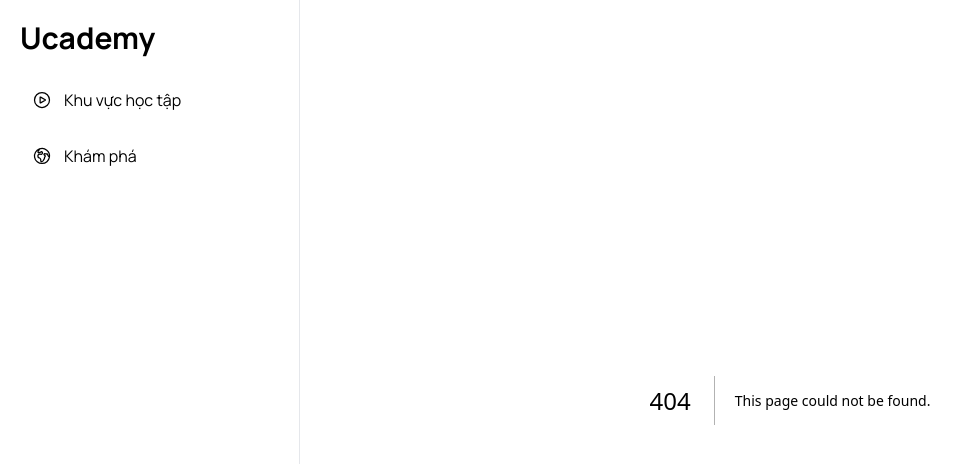
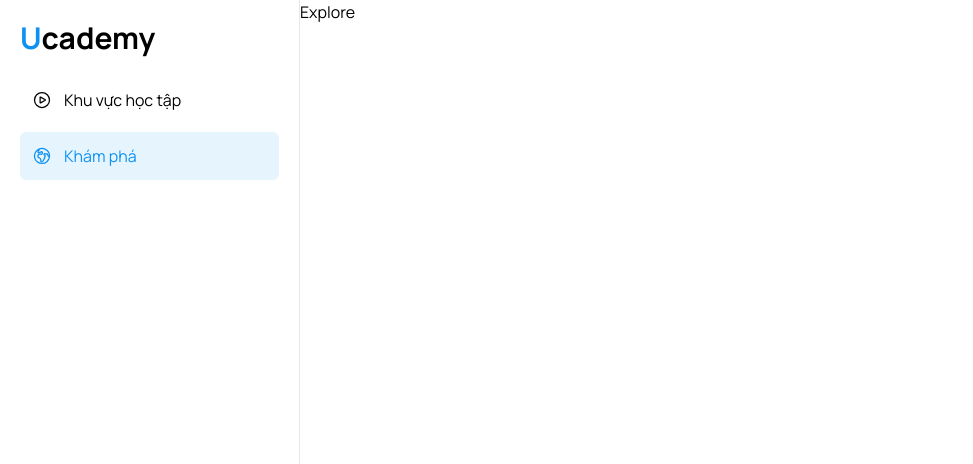
Before and after one commit to PinNguyen9x/Leaning-system, a Next.js app: page /explore in a window 1280 px wide. Before the commit this address had no page. Shown: the top 464 px of the page, without its empty margins (0-973 px from the left). Built offline with nearby package versions, Linux system fonts and the light colour scheme.

Commit message:
Update Config and main layoyt

```diff
--- /dev/null
+++ b/src/app/explore/page.tsx
@@ -0,0 +1,7 @@
+import React from 'react'
+
+const page = () => {
+  return <div>Explore</div>
+}
+
+export default page
--- a/src/app/globals.css
+++ b/src/app/globals.css
@@ -1,6 +1,19 @@
 @tailwind base;
 @tailwind components;
 @tailwind utilities;
+
+@layer components {
+  .svg-animate {
+    stroke-dashoffset: 100;
+    stroke-dasharray: 100;
+    animation: dash 3s linear forwards;
+  }
+  @keyframes dash {
+    to {
+      stroke-dashoffset: 0;
+    }
+  }
+}
 /*
 body {
   font-family: var(--font-manrope);
--- a/src/app/page.tsx
+++ b/src/app/page.tsx
@@ -1,5 +1,3 @@
-import { roboto } from "@/components/fonts";
-
 export default function Home() {
-  return <main>HomePage</main>;
+  return <main>HomePage</main>
 }
--- /dev/null
+++ b/src/components/common/ActiveLink.tsx
@@ -0,0 +1,34 @@
+'use client'
+import Link from 'next/link'
+import { usePathname } from 'next/navigation'
+import React from 'react'
+
+interface ActiveLinkProps {
+  url: string
+  className?: string
+  children?: React.ReactNode
+}
+
+const ActiveLink = ({
+  children,
+  url,
+  className = 'p-3 rounded-md flex items-center gap-3 transition-all',
+}: ActiveLinkProps) => {
+  const pathname = usePathname()
+  const isActive = pathname === url
+
+  return (
+    <Link
+      href={url}
+      className={`${className} ${
+        isActive
+          ? 'text-primary bg-primary bg-opacity-10 svg-animate'
+          : 'hover:text-primary hover:bg-primary hover:bg-opacity-10'
+      }`}
+    >
+      {children}
+    </Link>
+  )
+}
+
+export default ActiveLink
--- /dev/null
+++ b/src/components/icons/index.tsx
@@ -0,0 +1,2 @@
+export { default as IconExplore } from './IconExplore'
+export { default as IconPlay } from './IconPlay'
--- a/src/components/layout/Sidebar.tsx
+++ b/src/components/layout/Sidebar.tsx
@@ -1,45 +1,32 @@
-import { MENU_ITEMS } from "@/constants";
+import { MENU_ITEMS } from '@/constants'
+import { TMenuItem } from '@/types'
+import ActiveLink from '../common/ActiveLink'
 
 const Sidebar = () => {
   return (
     <div className="p-5 border-r border-r-gray-200">
       <a href="/" className="font-bold text-3xl inline-block mb-5">
-        Ucademy
+        <span className="text-primary">U</span>
+        cademy
       </a>
       <ul className="flex flex-col gap-2">
         {MENU_ITEMS.map((item) => (
-          <MenuItem
-            key={item.url}
-            url={item.url}
-            title={item.title}
-            icon={item.icon}
-          />
+          <MenuItem key={item.url} url={item.url} title={item.title} icon={item.icon} />
         ))}
       </ul>
     </div>
-  );
-};
+  )
+}
 
-function MenuItem({
-  url = "/",
-  title = "",
-  icon,
-}: {
-  url: string;
-  title: string;
-  icon?: React.ReactNode;
-}) {
+function MenuItem({ url = '/', title = '', icon }: TMenuItem) {
   return (
     <li>
-      <a
-        href={url}
-        className="p-3 rounded-md flex items-center gap-3 hover:text-primary hover:bg-primary hover:bg-opacity-10 transition-all"
-      >
+      <ActiveLink url={url}>
         {icon}
         {title}
-      </a>
+      </ActiveLink>
     </li>
-  );
+  )
 }
 
-export default Sidebar;
+export default Sidebar
--- a/src/constants/index.tsx
+++ b/src/constants/index.tsx
@@ -1,19 +1,15 @@
-import IconExplore from "@/components/icons/IconExplore";
-import IconPlay from "@/components/icons/IconPlay";
+import { IconExplore, IconPlay } from '@/components/icons'
+import { TMenuItem } from '@/types'
 
-export const MENU_ITEMS: {
-  url: string;
-  title: string;
-  icon: React.ReactNode;
-}[] = [
+export const MENU_ITEMS: TMenuItem[] = [
   {
-    url: "/",
-    title: "Khu vực học tập",
+    url: '/',
+    title: 'Khu vực học tập',
     icon: <IconPlay className="size-5" />,
   },
   {
-    url: "/explore",
-    title: "Khám phá",
+    url: '/explore',
+    title: 'Khám phá',
     icon: <IconExplore className="size-5" />,
   },
-];
+]
```
Also changed, not shown: src/app/layout.tsx (+9 -9 lines), src/types/index.d.ts (added, +7 -0 lines), 1 other file (tests, documents, lock files or other folders).
